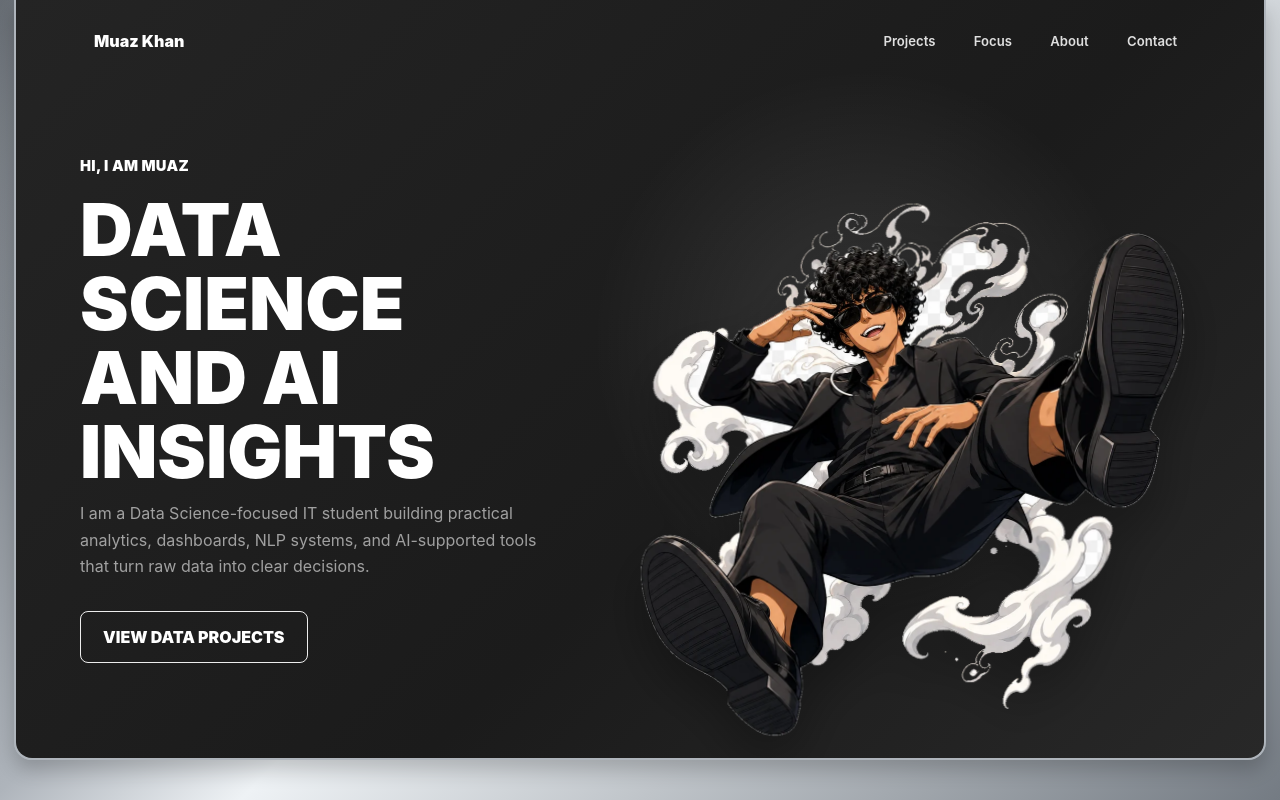
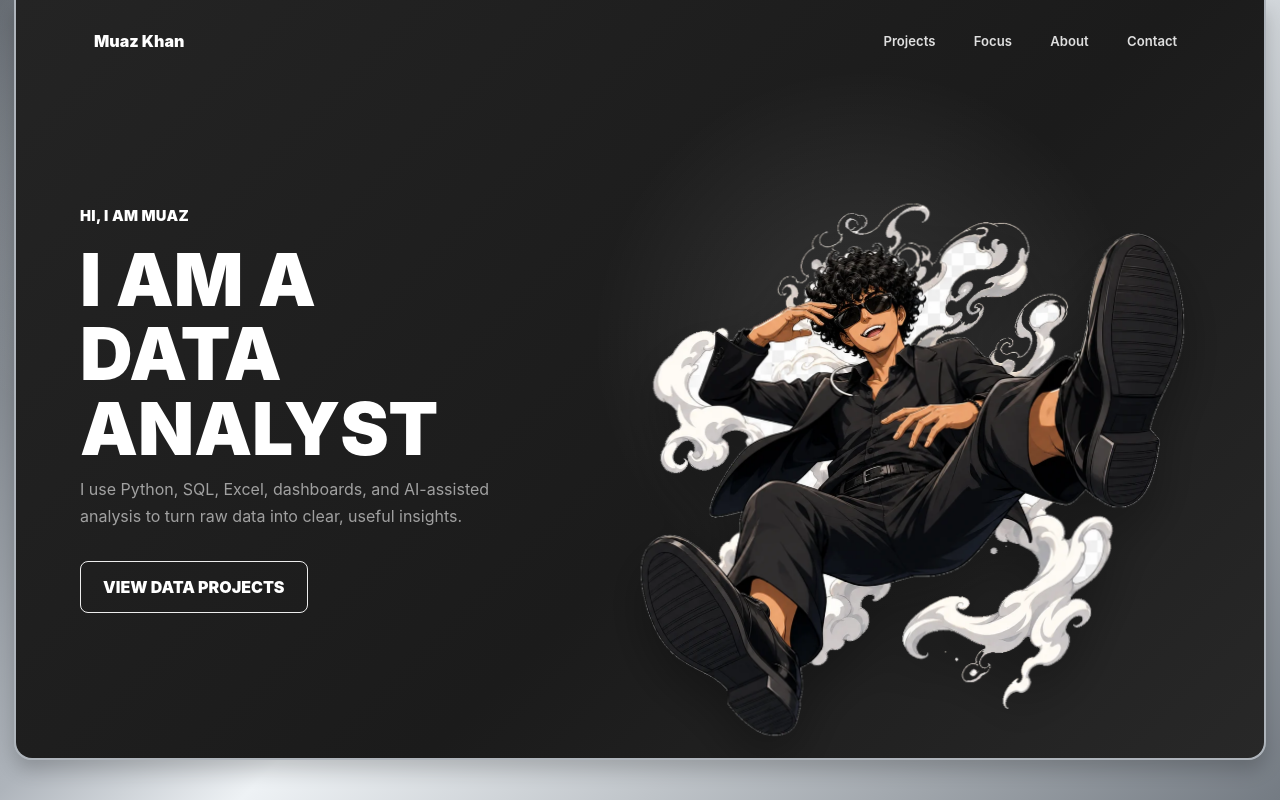
Before and after one commit to muazhunme/muazhunme.github.io, a React (Vite) app: page / in a window 1280 px wide. Built offline with nearby package versions, Linux system fonts and the light colour scheme.

Commit message:
Refine hero intro and page title

```diff
--- a/index.html
+++ b/index.html
@@ -5,9 +5,9 @@
     <meta name="viewport" content="width=device-width, initial-scale=1.0" />
     <meta
       name="description"
-      content="Muaz Khan's interactive portfolio for software, data, and game projects."
+      content="Muaz Khan's portfolio for data science, analytics, dashboards, and AI projects."
     />
-    <title>Muaz Khan | Interactive Portfolio</title>
+    <title>Muaz Khan | Portfolio</title>
   </head>
   <body>
     <div id="root"></div>
--- a/src/App.jsx
+++ b/src/App.jsx
@@ -163,14 +163,13 @@ function App() {
                   Hi, I am Muaz
                 </p>
                 <h1 className="hero-title">
-                  <span className="title-line">Data</span>
-                  <span className="title-line">science</span>
-                  <span className="title-line developer-word">and AI insights</span>
+                  <span className="title-line">I am a</span>
+                  <span className="title-line">data</span>
+                  <span className="title-line developer-word">analyst</span>
                 </h1>
                 <p className="hero-text">
-                  I am a Data Science-focused IT student building practical
-                  analytics, dashboards, NLP systems, and AI-supported tools
-                  that turn raw data into clear decisions.
+                  I use Python, SQL, Excel, dashboards, and AI-assisted
+                  analysis to turn raw data into clear, useful insights.
                 </p>
                 <div className="hero-actions">
                   <button
```
